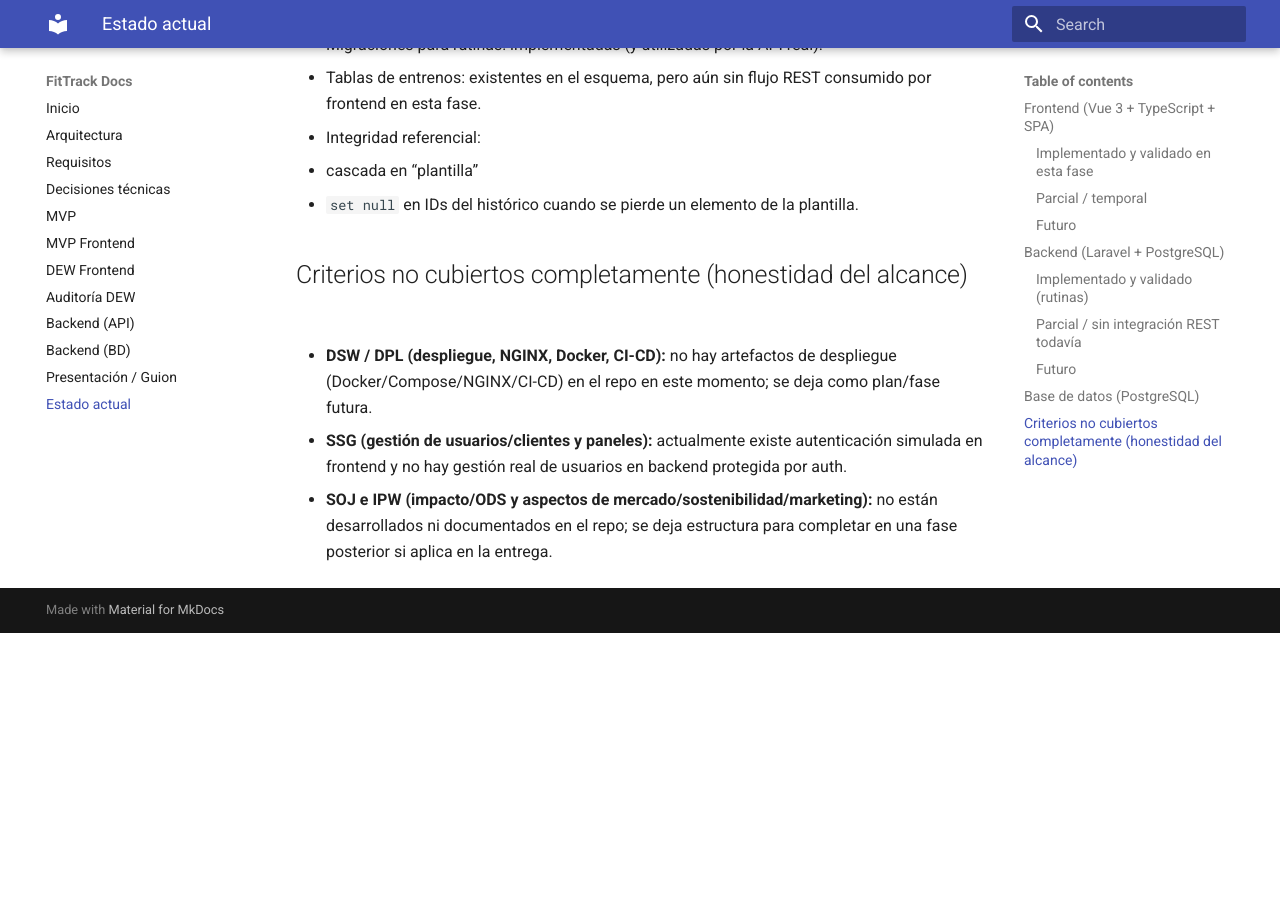
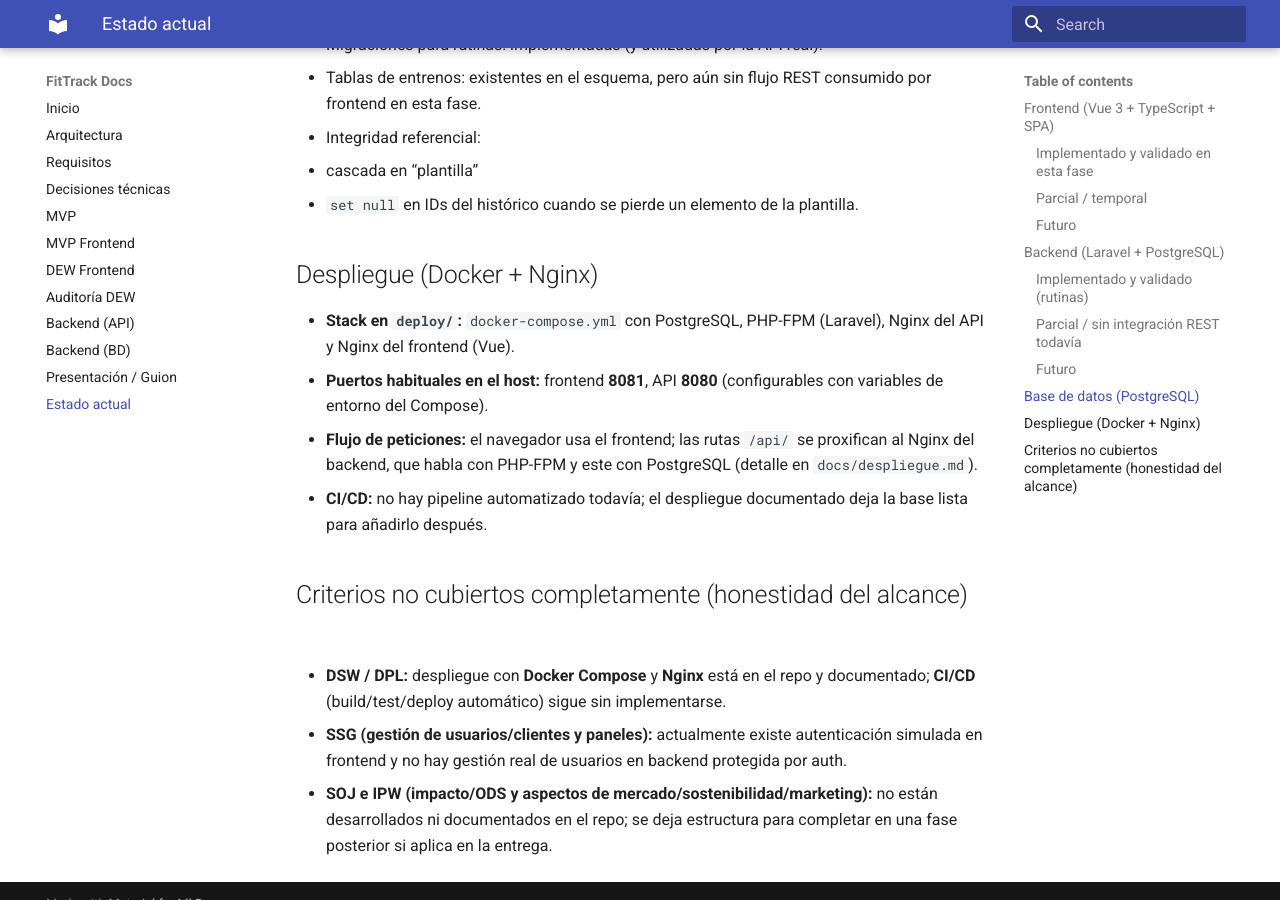
Before and after one commit to alepe03/fittrack, an MkDocs documentation site: the page built from docs/estado-actual.md, in a window 1280 px wide and 900 px high, scrolled down 1879 px. Built offline with MkDocs 1.6.1 and Material for MkDocs 9.7.7, drawn with Linux system fonts in a browser that asks for light colours; before the commit the page ends 2512 px from its top, so only the background shows below that.

Commit message:
feat(deploy): dockerización completa de FitTrack con frontend Vue, backend Laravel, PostgreSQL y Nginx + proxy /api sin CORS

```diff
--- a/docs/estado-actual.md
+++ b/docs/estado-actual.md
@@ -54,7 +54,13 @@ Este documento sirve como “hoja de ruta honesta” para la entrega y defensa:
   - cascada en “plantilla”
   - `set null` en IDs del histórico cuando se pierde un elemento de la plantilla.
 
+## Despliegue (Docker + Nginx)
+- **Stack en `deploy/`:** `docker-compose.yml` con PostgreSQL, PHP-FPM (Laravel), Nginx del API y Nginx del frontend (Vue).
+- **Puertos habituales en el host:** frontend **8081**, API **8080** (configurables con variables de entorno del Compose).
+- **Flujo de peticiones:** el navegador usa el frontend; las rutas `/api/` se proxifican al Nginx del backend, que habla con PHP-FPM y este con PostgreSQL (detalle en `docs/despliegue.md`).
+- **CI/CD:** no hay pipeline automatizado todavía; el despliegue documentado deja la base lista para añadirlo después.
+
 ## Criterios no cubiertos completamente (honestidad del alcance)
-- **DSW / DPL (despliegue, NGINX, Docker, CI-CD):** no hay artefactos de despliegue (Docker/Compose/NGINX/CI-CD) en el repo en este momento; se deja como plan/fase futura.
+- **DSW / DPL:** despliegue con **Docker Compose** y **Nginx** está en el repo y documentado; **CI/CD** (build/test/deploy automático) sigue sin implementarse.
 - **SSG (gestión de usuarios/clientes y paneles):** actualmente existe autenticación simulada en frontend y no hay gestión real de usuarios en backend protegida por auth.
 - **SOJ e IPW (impacto/ODS y aspectos de mercado/sostenibilidad/marketing):** no están desarrollados ni documentados en el repo; se deja estructura para completar en una fase posterior si aplica en la entrega.
```
Also changed, not shown: docs/despliegue.md (added, +75 -0 lines), 7 other files.
